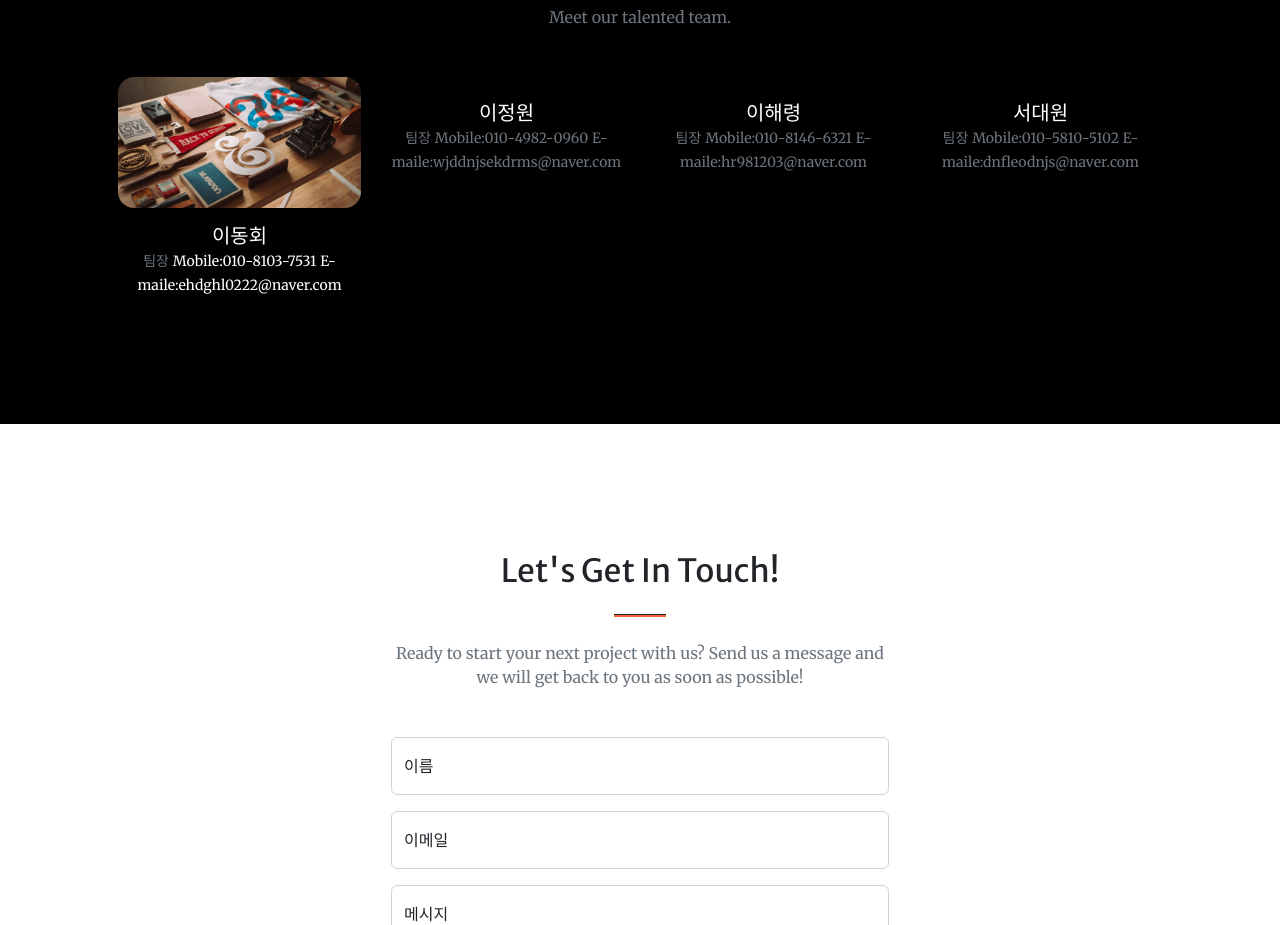
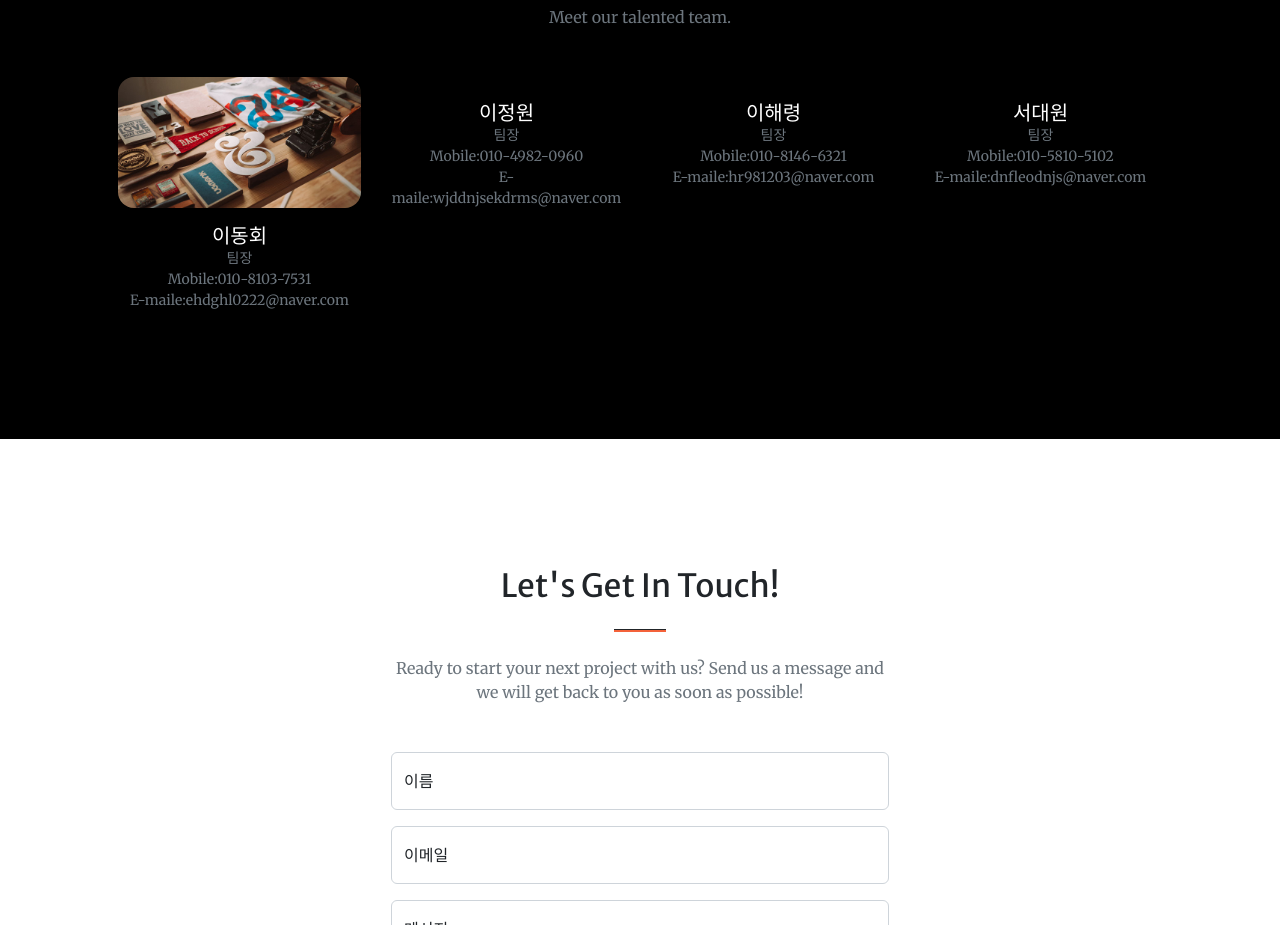
Before and after one commit to 3651MarketingWed/3651marketing, a plain HTML site: page index.html in a window 1280 px wide. Shown: the part 3590-4515 px from the top of the page. Drawn offline with nearby package versions, Linux system fonts and the light colour scheme; some packages are replaced by stand-ins of ours; a script that the page names is missing; files whose address does not match are found by name.

```diff
--- a/index.html
+++ b/index.html
@@ -293,33 +293,37 @@
             <div class="col-md-6 col-lg-3 text-center">
                 <img src="assets/img/team/1.jpg" class="img-fluid rounded-4 mb-3" alt="">
                 <h5 class="mb-0">이동회</h5>
-                <small class="text-muted">팀장</small>
-                <small class="text">Mobile:010-8103-7531</small>
-                <small class="text">E-maile:ehdghl0222@naver.com</small>
+                <small class="text-muted d-block">팀장</small>
+                <small class="text-muted d-block">Mobile:010-8103-7531</small>
+
+                <small class="text-muted d-block">E-maile:ehdghl0222@naver.com</small>
             </div>
 
             <div class="col-md-6 col-lg-3 text-center">
                 <img src="assets/img/team/2.jpg" class="img-fluid rounded-4 mb-3" alt="">
                 <h5 class="mb-0">이정원</h5>
-                <small class="text-muted">팀장</small>
-                <small class="text-muted">Mobile:010-4982-0960</small>
-                <small class="text-muted">E-maile:wjddnjsekdrms@naver.com</small>
+                <small class="text-muted d-block">팀장</small>
+                <small class="text-muted d-block">Mobile:010-4982-0960</small>
+
+                <small class="text-muted d-block">E-maile:wjddnjsekdrms@naver.com</small>
             </div>
 
             <div class="col-md-6 col-lg-3 text-center">
                 <img src="assets/img/team/3.jpg" class="img-fluid rounded-4 mb-3" alt="">
                 <h5 class="mb-0">이해령</h5>
-                <small class="text-muted">팀장</small>
-                 <small class="text-muted">Mobile:010-8146-6321</small>
-                <small class="text-muted">E-maile:hr981203@naver.com</small>
+                <small class="text-muted d-block">팀장</small>
+                 <small class="text-muted d-block">Mobile:010-8146-6321</small>
+
+                 <small class="text-muted d-block">E-maile:hr981203@naver.com</small>
             </div>
 
             <div class="col-md-6 col-lg-3 text-center">
                 <img src="assets/img/team/4.jpg" class="img-fluid rounded-4 mb-3" alt="">
                 <h5 class="mb-0">서대원</h5>
-                <small class="text-muted">팀장</small>
-                 <small class="text-muted">Mobile:010-5810-5102</small>
-                <small class="text-muted">E-maile:dnfleodnjs@naver.com</small>
+                <small class="text-muted d-block">팀장</small>
+                <small class="text-muted d-block">Mobile:010-5810-5102</small>
+
+                <small class="text-muted d-block">E-maile:dnfleodnjs@naver.com</small>
             </div>
         </div>
     </div>
```
